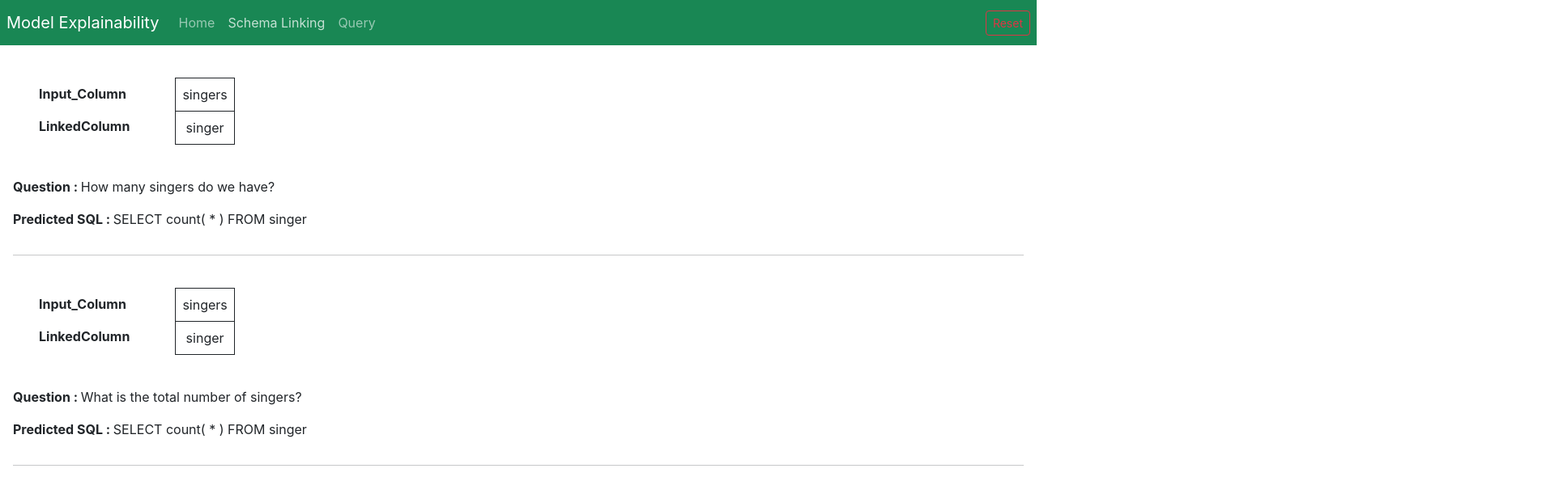
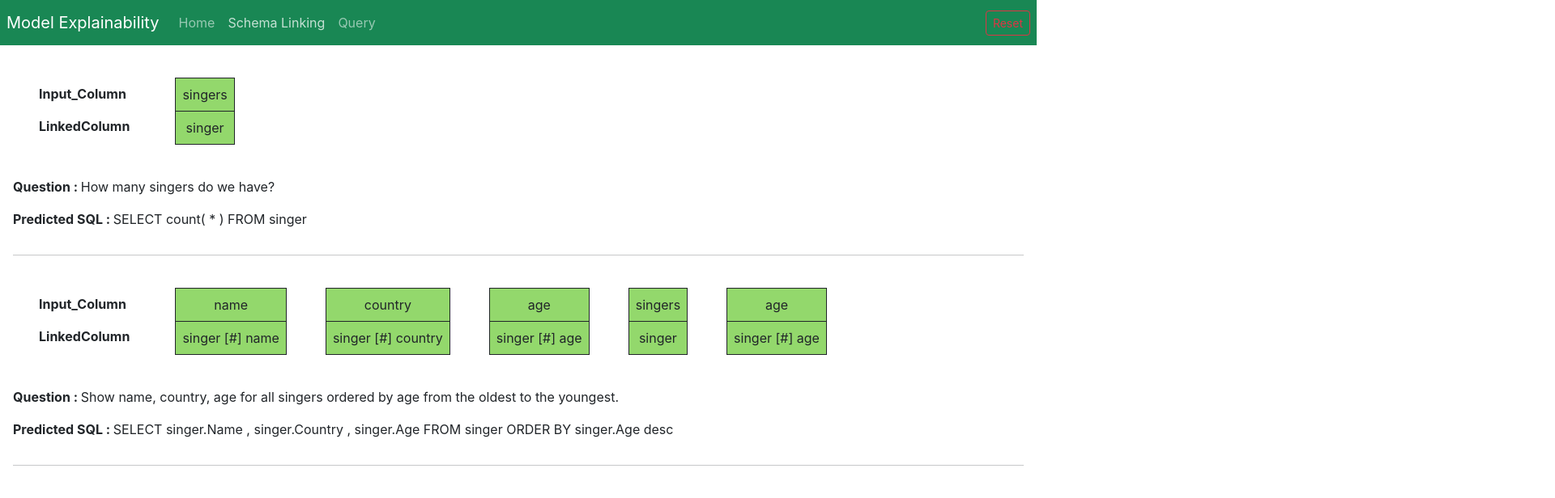
Before and after one commit to Thisisakr47/NL2SQL, a React (Create React App) app in the folder client/: page / in a window 1280 px wide. Both pictures are taken after a click on the button "Schema Linking". Shown: the top 616 px of the page at 81% size, 1920 px wide, since content can reach past the window. Built offline with nearby package versions, Linux system fonts and the light colour scheme.

Commit message:
added color codes

```diff
--- a/client/src/Components/Details.js
+++ b/client/src/Components/Details.js
@@ -3,21 +3,53 @@ import jsonData from '../pred_explain.json';
 
 function Details() {
 
+
+  function valid(linkedColumnValue, query) {
+    const lowercasedColumn = linkedColumnValue.toLowerCase();
+    const lowercasedQuery = query.toLowerCase();
+
+    const wordsToCheck = lowercasedColumn.split(' ');
+    let count = 0, check = 0;
+
+    for(let index=0; index < wordsToCheck.length; index++) {
+      if (lowercasedQuery.includes(wordsToCheck[index])) {
+        count++;
+        check++;
+      }
+      if(wordsToCheck[index] === '[#]') {
+        count = check = 0;
+      }
+    }
+
+    return count === check;
+  }
+
   let jsonString = JSON.stringify(jsonData, null, 2);
   let jsonParse = JSON.parse(jsonString);
   const row = [];
 
-    for (let index = 0; index < jsonParse.length; index++) {
+  for (let index = 0; index < 200; index+=2) {
     const col = [];
     col.push(<div className='d-flex flex-column p-4'><div className='p-2'><b>Input_Column</b></div><div className='font-weight-bold p-2'><b>LinkedColumn</b></div></div>);
     for (let j = 0; j < jsonParse[index]['links'].length; j++) {
+      let bgColor = '#F7665E';
       if (jsonParse[index]['links'][j][2] != null) {
-          col.push(<div className='d-flex flex-column p-4'><div className='border border-dark text-center p-2'>{jsonParse[index]['links'][j][0]}</div><div className='border border-dark text-center border-top-0 p-2'>{jsonParse[index]['links'][j][2][1]}</div></div>);
+          const linkedColumnValue = jsonParse[index]['links'][j][2][1];
+          const query = jsonParse[index]['query'];
+          if (valid(linkedColumnValue, query)) {
+            bgColor = '#93D86C';
+          }
+          col.push(
+            <div className={`d-flex flex-column p-4`}>
+              <div className='border border-dark text-center p-2' style={{ backgroundColor: bgColor }}>{jsonParse[index]['links'][j][0]}</div>
+              <div className='border border-dark text-center border-top-0 p-2' style={{ backgroundColor: bgColor }}>{linkedColumnValue}</div>
+            </div>
+          );
       }
     }
     row.push(<div className='d-flex mb-3'>{col}</div>)
     row.push(<p><b>Question : </b>{jsonParse[index]['question']}</p>);
-      // row.push(<p>TrueValue SQL : {jsonParse[index]['query']}</p>);
+    // row.push(<p><b>TrueValue SQL : </b>{jsonParse[index]['query']}</p>);
     row.push(<p><b>Predicted SQL : </b>{jsonParse[index]['sql']}</p>);
     row.push(<hr/>)
   }
```
Lines whose indentation alone changed are shown as unchanged.
